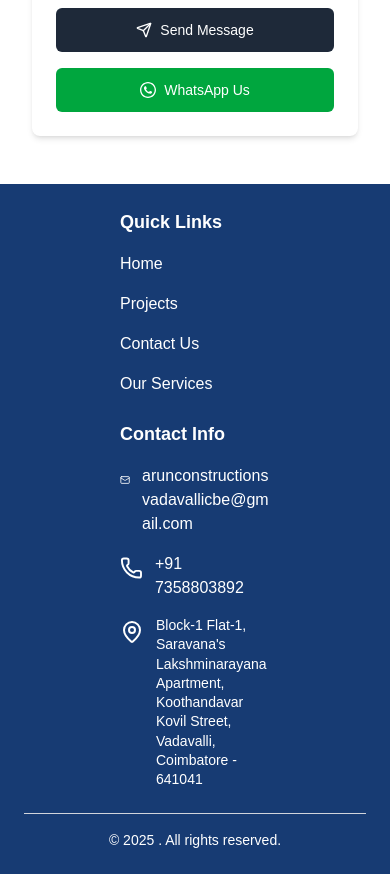
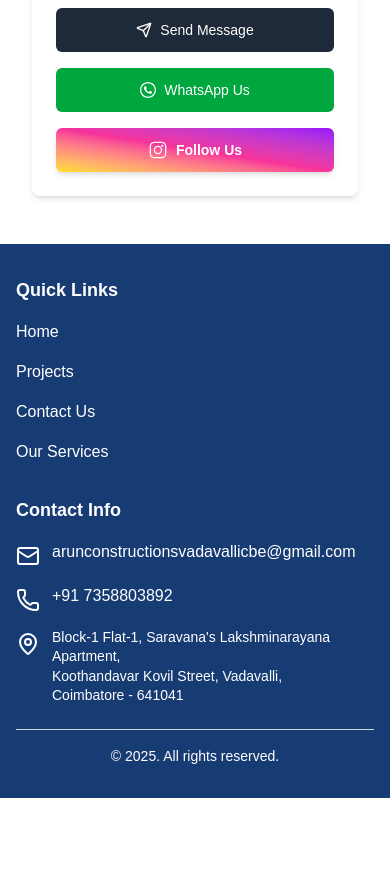
Before and after one commit to digitalservice-001/Arun-constructions, a Next.js app: page /contact-us in a window 390 px wide. Shown: the part 1640-2514 px from the top of the page. After the commit the page ends 2438 px from the top, so only its background shows below. Built offline with nearby package versions, Linux system fonts and the light colour scheme.

Commit message:
mobile responsive

```diff
--- a/src/app/contact-us/page.jsx
+++ b/src/app/contact-us/page.jsx
@@ -3,6 +3,7 @@
 import { useState } from "react";
 import { MapPin, Phone, Mail, Send } from "lucide-react";
 import { useForm } from "react-hook-form";
+import Link from "next/link";
 
 export default function ContactPage() {
   const {
@@ -328,6 +329,27 @@ export default function ContactPage() {
                     </svg>
                     WhatsApp Us
                   </a>
+                  <Link
+                    href="https://www.instagram.com/arunconstructions_vadavalli_?igsh=MWxlbDVrNWFvNXk1Nw=="
+                    target="_blank"
+                    rel="noopener noreferrer"
+                    className="inline-flex items-center justify-center gap-2 px-5 py-3
+             bg-gradient-to-tr from-yellow-300 via-pink-500 to-purple-600
+             text-white font-semibold rounded-md
+             shadow-md hover:shadow-lg hover:scale-105
+             transition-all duration-300 ease-in-out text-sm sm:text-base"
+                  >
+                    <svg
+                      className="h-5 w-5"
+                      fill="currentColor"
+                      viewBox="0 0 24 24"
+                      xmlns="http://www.w3.org/2000/svg"
+                      aria-hidden="true"
+                    >
+                      <path d="M7.75 2h8.5A5.75 5.75 0 0 1 22 7.75v8.5A5.75 5.75 0 0 1 16.25 22h-8.5A5.75 5.75 0 0 1 2 16.25v-8.5A5.75 5.75 0 0 1 7.75 2zm0 1.5A4.25 4.25 0 0 0 3.5 7.75v8.5A4.25 4.25 0 0 0 7.75 20.5h8.5A4.25 4.25 0 0 0 20.5 16.25v-8.5A4.25 4.25 0 0 0 16.25 3.5h-8.5zM12 7a5 5 0 1 1 0 10 5 5 0 0 1 0-10zm0 1.5a3.5 3.5 0 1 0 0 7 3.5 3.5 0 0 0 0-7zm5.25-2.75a1.25 1.25 0 1 1 0 2.5 1.25 1.25 0 0 1 0-2.5z" />
+                    </svg>
+                    Follow Us
+                  </Link>
                 </div>
 
                 {submitStatus && (
--- a/src/app/page.js
+++ b/src/app/page.js
@@ -44,17 +44,15 @@ export default function Home() {
   return (
     <>
       {/* hero */}
-      <div className="relative min-h-screen flex items-center justify-center px-4">
-        {/* Background Image */}
-        <div className="relative w-full h-[70vh] md:h-screen">
+      <div className="relative w-full h-[50vh] sm:h-[60vh] md:h-[75vh] lg:h-screen">
+        l{" "}
         <Image
           src="/homepage/hero1.jpg"
           alt="Hero Image"
           fill
-            className="object-cover rounded-none md:rounded-lg"
+          className="sm:object-cover md:object-fill lg:object-cover rounded-none md:rounded-lg"
           priority
         />
-        </div>
       </div>
 
       <div className="min-h-screen flex flex-col items-center justify-center px-4 py-10">
--- a/src/components/Footer.jsx
+++ b/src/components/Footer.jsx
@@ -9,8 +9,63 @@ function Footer() {
   const pathname = usePathname();
 
   return (
-    <div className="primary-bg text-white p-6 mt-8 w-full">
-      <div className="container mx-auto grid grid-cols-1 md:grid-cols-2 gap-6 px-24">
+    // <div className="primary-bg text-white p-6 mt-8 w-full">
+    //   <div className="container mx-auto grid grid-cols-1 md:grid-cols-2 gap-6 px-24">
+    //     {/* Quick Links */}
+    //     <div className="flex flex-col items-start space-y-4">
+    //       <h3 className="text-lg font-bold">Quick Links</h3>
+    //       {pathname !== "/" && (
+    //         <Link href="/" className="hover:text-gray-300 transition">
+    //           Home
+    //         </Link>
+    //       )}
+    //       <Link href="/projects" className="hover:text-gray-300 transition">
+    //         Projects
+    //       </Link>
+    //       <Link href="/contact-us" className="hover:text-gray-300 transition">
+    //         Contact Us
+    //       </Link>
+    //       <Link href="/#services" className="hover:text-gray-300 transition">
+    //         Our Services
+    //       </Link>
+    //     </div>
+
+    //     {/* Contact Info */}
+    //     <div className="flex flex-col space-y-4">
+    //       <h3 className="text-lg font-bold">Contact Info</h3>
+    //       <div className="flex items-start">
+    //         <Mail className="mr-3 mt-1" />
+    //         <Link
+    //           href="mailto:arunconstructionsvadavallicbe@gmail.com"
+    //           className="hover:text-gray-300 transition break-all"
+    //         >
+    //           arunconstructionsvadavallicbe@gmail.com
+    //         </Link>
+    //       </div>
+    //       <div className="flex items-start">
+    //         <Phone className="mr-3 mt-1" />
+    //         <Link href="tel:+917358803892" className="hover:text-gray-300 transition">
+    //           +91 7358803892
+    //         </Link>
+    //       </div>
+    //       <div className="flex items-start">
+    //         <MapPin className="mr-3 mt-1 flex-shrink-0" />
+    //         <p className="text-sm leading-snug">
+    //           Block-1 Flat-1, Saravana's Lakshminarayana Apartment,<br />
+    //           Koothandavar Kovil Street, Vadavalli,<br />
+    //           Coimbatore - 641041
+    //         </p>
+    //       </div>
+    //     </div>
+    //   </div>
+
+    //   {/* Footer Bottom */}
+    //   <div className="container mx-auto mt-6 pt-4 border-t border-gray-300 text-center text-sm">
+    //     <p>© 2025 . All rights reserved.</p>
+    //   </div>
+    // </div>
+    <div className="primary-bg text-white py-8 px-4 sm:px-6 mt-8 w-full">
+      <div className="container mx-auto lg:px-24 grid grid-cols-1 md:grid-cols-2 gap-8">
         {/* Quick Links */}
         <div className="flex flex-col items-start space-y-4">
           <h3 className="text-lg font-bold">Quick Links</h3>
@@ -34,7 +89,7 @@ function Footer() {
         <div className="flex flex-col space-y-4">
           <h3 className="text-lg font-bold">Contact Info</h3>
           <div className="flex items-start">
-            <Mail className="mr-3 mt-1" />
+            <Mail className="mr-3 mt-1 flex-shrink-0" />
             <Link
               href="mailto:arunconstructionsvadavallicbe@gmail.com"
               className="hover:text-gray-300 transition break-all"
@@ -43,16 +98,21 @@ function Footer() {
             </Link>
           </div>
           <div className="flex items-start">
-            <Phone className="mr-3 mt-1" />
-            <Link href="tel:+917358803892" className="hover:text-gray-300 transition">
+            <Phone className="mr-3 mt-1 flex-shrink-0" />
+            <Link
+              href="tel:+917358803892"
+              className="hover:text-gray-300 transition"
+            >
               +91 7358803892
             </Link>
           </div>
           <div className="flex items-start">
             <MapPin className="mr-3 mt-1 flex-shrink-0" />
             <p className="text-sm leading-snug">
-              Block-1 Flat-1, Saravana's Lakshminarayana Apartment,<br />
-              Koothandavar Kovil Street, Vadavalli,<br />
+              Block-1 Flat-1, Saravana's Lakshminarayana Apartment,
+              <br />
+              Koothandavar Kovil Street, Vadavalli,
+              <br />
               Coimbatore - 641041
             </p>
           </div>
@@ -61,7 +121,7 @@ function Footer() {
 
       {/* Footer Bottom */}
       <div className="container mx-auto mt-6 pt-4 border-t border-gray-300 text-center text-sm">
-        <p>© 2025 . All rights reserved.</p>
+        <p>© 2025. All rights reserved.</p>
       </div>
     </div>
   );
```
Lines whose indentation alone changed are shown as unchanged.
